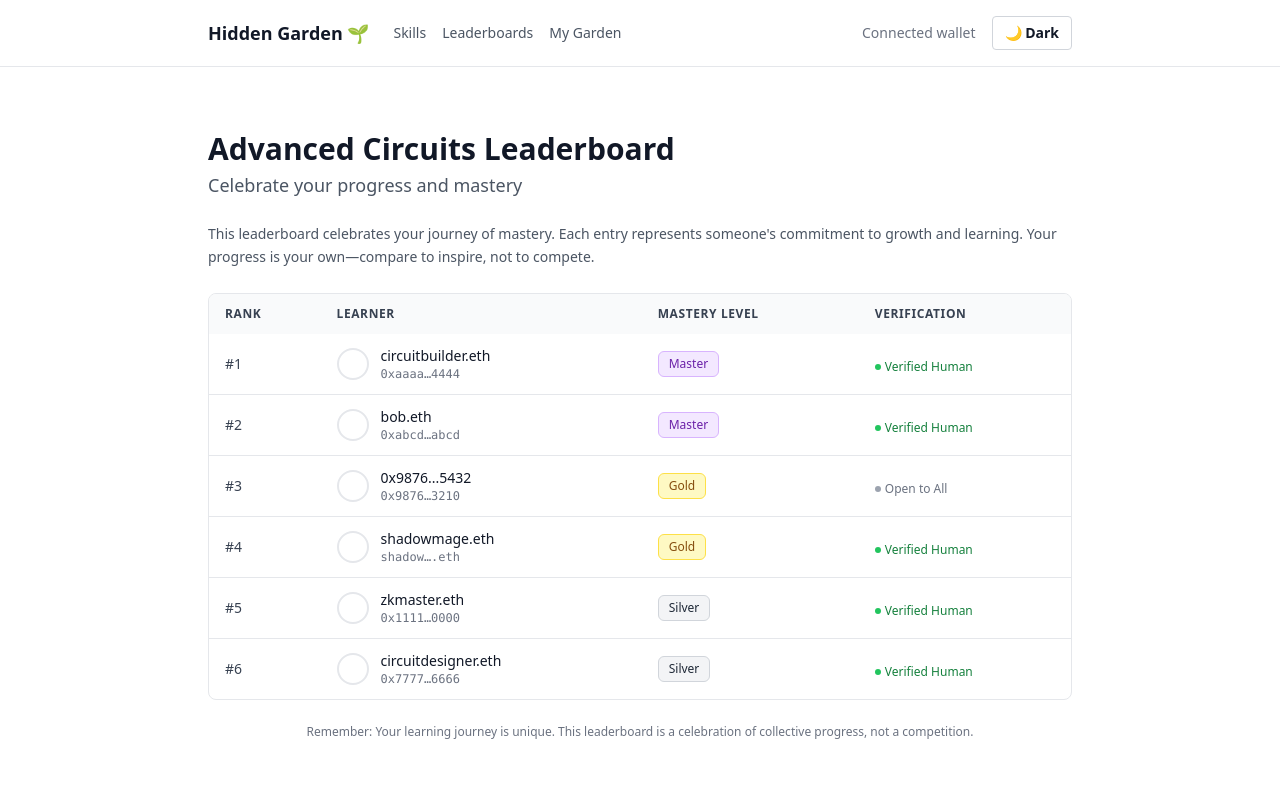
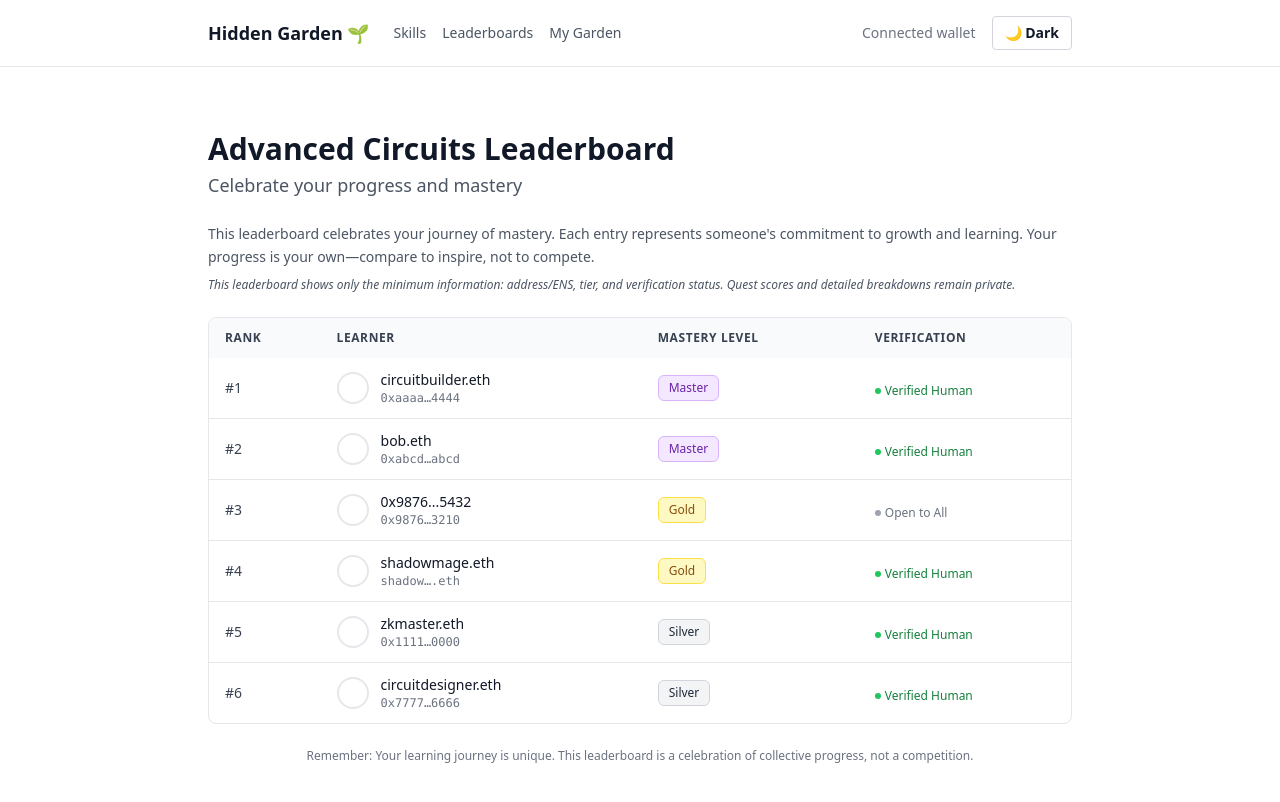
Before and after one commit to understories/hidden-garden, a Next.js app in the folder apps/aztecbat-ui/: page /leaderboard/advanced-circuits in a window 1280 px wide. Shown: the top 802 px of the page. Built offline with nearby package versions, Linux system fonts and the light colour scheme; no server answers; what wagmi would draw is missing.

Commit message:
Update page.tsx

```diff
--- a/apps/aztecbat-ui/app/leaderboard/[skillId]/page.tsx
+++ b/apps/aztecbat-ui/app/leaderboard/[skillId]/page.tsx
@@ -142,6 +142,9 @@ export default function LeaderboardPage({ params }: LeaderboardPageProps) {
           commitment to growth and learning. Your progress is your own—compare to inspire, not to
           compete.
         </p>
+        <p className="text-xs mt-2 italic">
+          This leaderboard shows only the minimum information: address/ENS, tier, and verification status. Quest scores and detailed breakdowns remain private.
+        </p>
       </div>
 
       {/* Leaderboard Table */}
```
